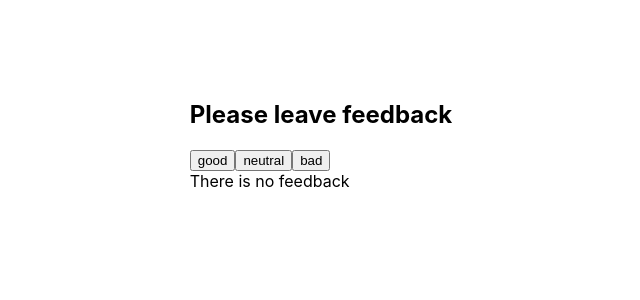
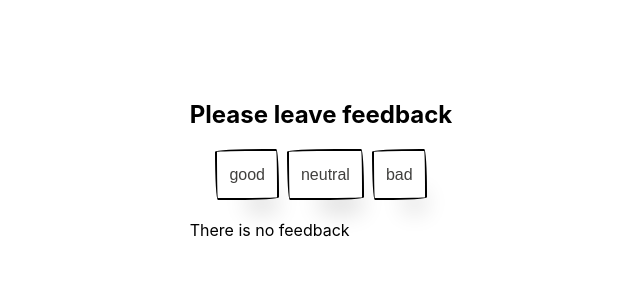
Before and after one commit to barkode/goit-react-hw-02-feedback, a React (Create React App) app: page / in a window 1280 px wide. Shown: the top 300 px of the page, without its empty margins (319-959 px from the left). Built offline with nearby package versions, Linux system fonts and the light colour scheme.

Commit message:
add some proptypes

```diff
--- a/src/components/Controls/FeedbackOptions.jsx
+++ b/src/components/Controls/FeedbackOptions.jsx
@@ -1,5 +1,6 @@
 import { Component } from 'react';
 import propTypes from 'prop-types';
+import css from './FeedbackOptions.module.css';
 
 class FeedBackOptions extends Component {
   static propTypes = {
@@ -9,14 +10,15 @@ class FeedBackOptions extends Component {
   render() {
     const { options, onLeaveFeedback } = this.props;
     return (
-      <div>
+      <div className={css.feedbackOptions}>
         {options.map(option => (
           <button
+            className={css.button55}
             type="button"
             key={option}
             onClick={() => onLeaveFeedback(option)}
           >
-            {option}
+            <span className="glowing-txt">{option}</span>
           </button>
         ))}
       </div>
--- a/src/components/Notification/Notifiration.jsx
+++ b/src/components/Notification/Notifiration.jsx
@@ -1,5 +1,15 @@
-const Notification = ({ message }) => {
-  return <>{message}</>;
-};
+import { Component } from 'react';
+import propTypes from 'prop-types';
+
+class Notification extends Component {
+  static propTypes = {
+    message: propTypes.string.isRequired,
+  };
+
+  render() {
+    const { message } = this.props;
+    return <div>{message}</div>;
+  }
+}
 
 export default Notification;
--- a/src/components/Statistics/Statistics.jsx
+++ b/src/components/Statistics/Statistics.jsx
@@ -1,6 +1,15 @@
 import { Component } from 'react';
+import propTypes from 'prop-types';
 
 class Statistics extends Component {
+  static propTypes = {
+    good: propTypes.number.isRequired,
+    neutral: propTypes.number.isRequired,
+    bad: propTypes.number.isRequired,
+    total: propTypes.number.isRequired,
+    positivePercentage: propTypes.number.isRequired,
+  };
+
   render() {
     const { good, neutral, bad, total, positivePercentage } = this.props;
     return (
```
